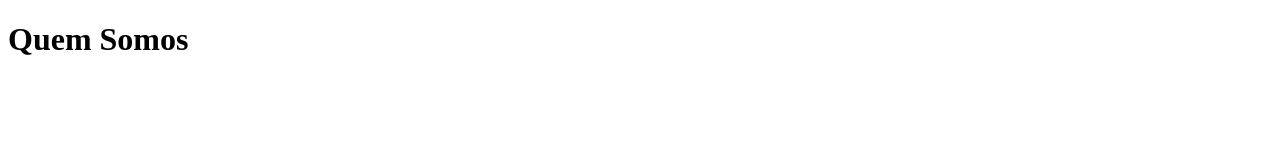
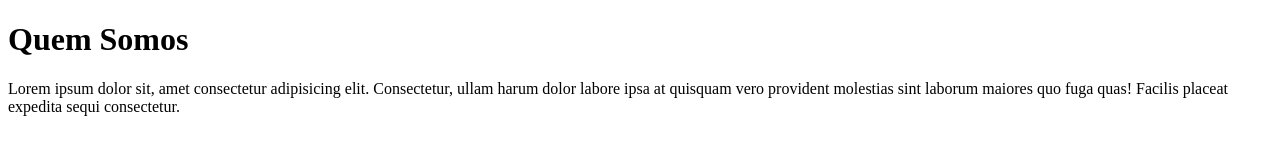
Before and after one commit to ramomOliveira/projeto-final-recode, a plain HTML site: page src/pages/sobre.html in a window 1280 px wide. Drawn offline with Linux system fonts and the light colour scheme.

Commit message:
teste lorem ipsum

```diff
--- a/src/pages/sobre.html
+++ b/src/pages/sobre.html
@@ -12,6 +12,10 @@
     <div>
         <h1>Quem Somos</h1>
     </div>
+    <p> Lorem ipsum dolor sit, amet consectetur adipisicing elit.
+        Consectetur, ullam harum dolor labore ipsa at quisquam vero provident
+        molestias sint
+        laborum maiores quo fuga quas! Facilis placeat expedita sequi consectetur. </p>
 </body>
 
 </html>
```
